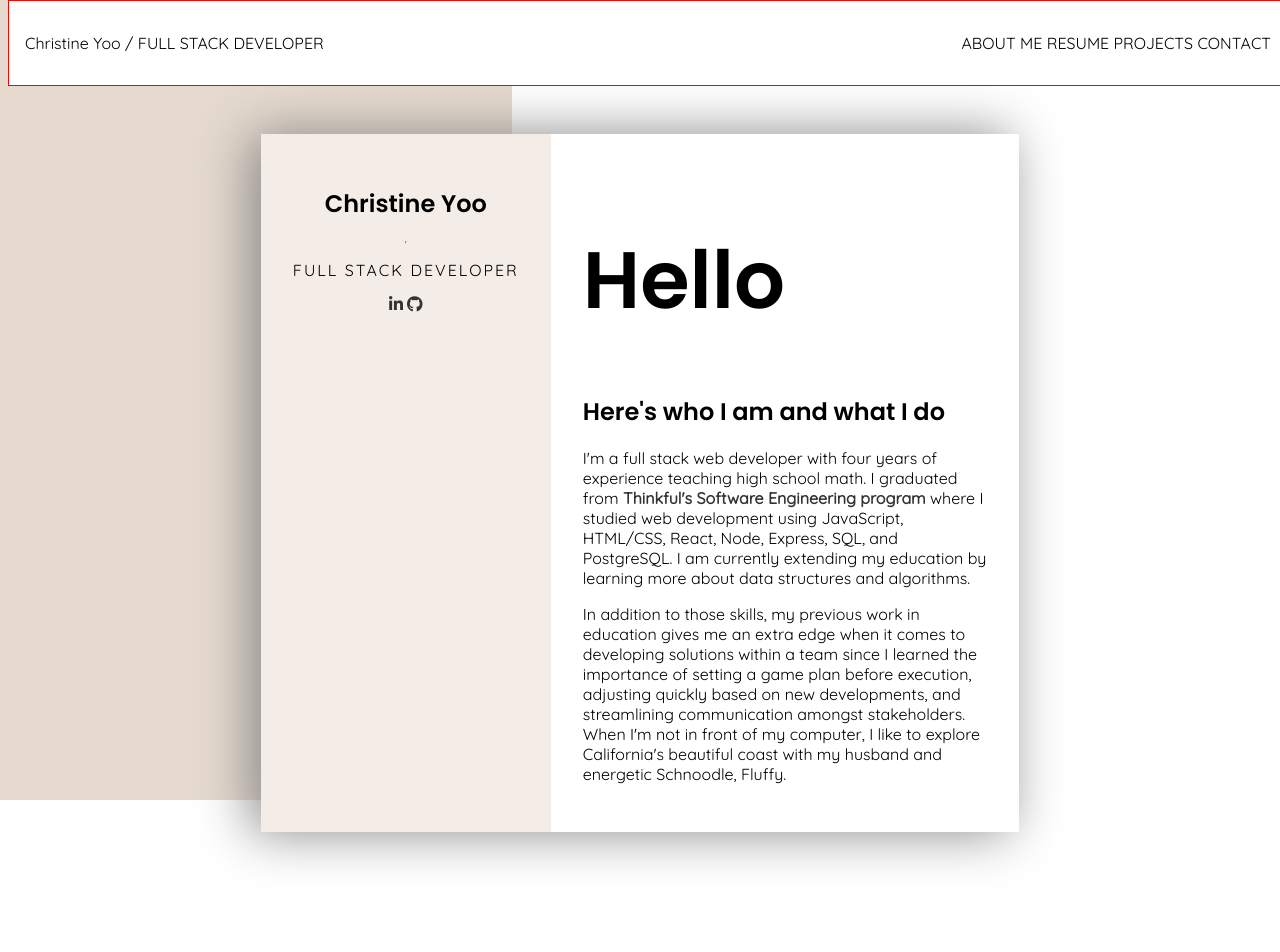
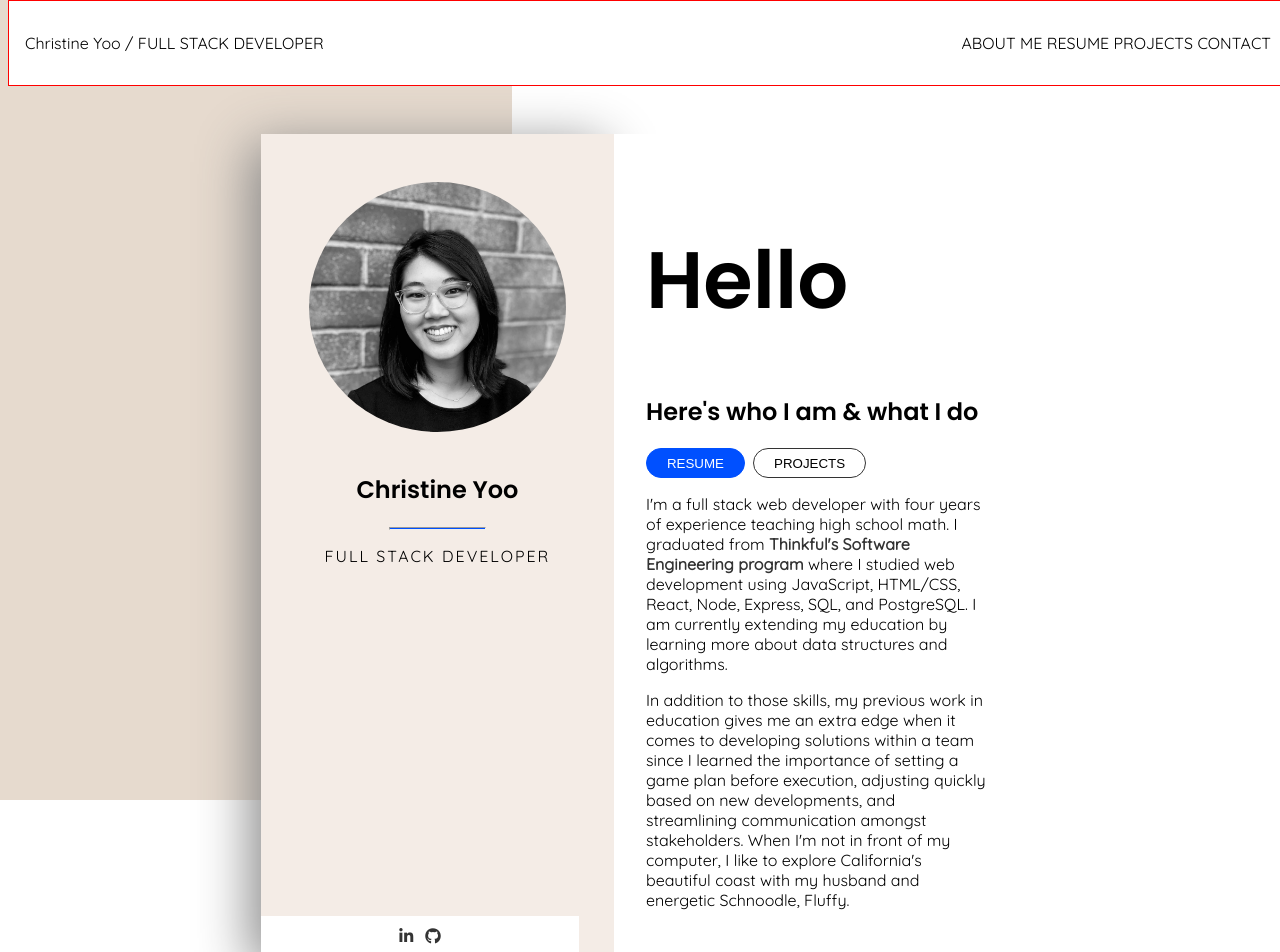
Before and after one commit to christineyoo/christine-portfolio, a React (Create React App) app: page / in a window 1280 px wide. Shown: the top 952 px of the page. Built offline with nearby package versions, Linux system fonts and the light colour scheme; a web font is replaced by a local one.

Commit message:
added social and buttons on about

```diff
--- a/src/about/About.css
+++ b/src/about/About.css
@@ -1,5 +1,4 @@
 #about {
-  box-shadow: -10px 0px 50px #888888;
   position: relative;
   z-index: 2;
   text-align: center;
@@ -7,12 +6,11 @@
 
 a {
   text-decoration: none;
-  color: #935446;
   font-weight: 900;
 }
 
 a:hover {
-  color: #6e3024;
+  color: #0050ff;
 }
 
 .about-flex {
@@ -21,10 +19,10 @@ a:hover {
 }
 
 .about-flex-1 {
-  padding: 2rem;
   flex: 1;
   text-align: center;
   background-color: #f4ece6;
+  box-shadow: -10px 10px 50px #888888;
 }
 
 .about-flex-2 {
@@ -49,13 +47,54 @@ a:hover {
 }
 
 hr {
-  margin: 0 7rem;
+  margin: 0 8rem;
   height: 3px;
   background-color: #0050ff;
  }
 
  #position {
    letter-spacing: 2px;
+ }
+
+ #social {
+   padding: 0.75rem;
+   background-color: #ffffff;
+   position: absolute;
+   bottom: 0;
+   width: 42%;
+ }
+
+ .blue-button {
+   border: 1px solid #0050ff;
+   border-radius: 1rem;
+   padding: 0.4rem 1.25rem;
+   background-color: #0050ff;
+   margin-right: 0.5rem;
+   color: #ffffff;
+ }
+
+.blue-button:hover {
+  background-color: transparent;
+  cursor: pointer;
+  color: #333333;
+}
+
+ .clear-button {
+  border: 1px solid #333333;
+  border-radius: 1rem;
+  padding: 0.4rem 1.25rem;
+  background-color: transparent;
+ }
+
+ .clear-button:hover {
+   background-color: #0050ff;
+   cursor: pointer;
+   color: #ffffff;
+ }
+
+ #profile {
+   border-radius: 50%;
+   margin: 3rem 3rem 1rem 3rem;
  }
 
 @media all and (min-width: 800px) {
--- a/src/about/About.js
+++ b/src/about/About.js
@@ -1,14 +1,18 @@
 import React, { Component } from 'react';
 import './About.css';
+import christine from '../images/christine.jpg';
 
 class About extends Component {
   render() {
     return (
-      <><div id='about' className='about-flex'>
+      <>
+        <div id='about' className='about-flex'>
           <div className='about-flex-1'>
+            <img src={christine} height='250px' alt='Christine' id='profile' />
             <h2>Christine Yoo</h2>
             <hr />
             <p id='position'>FULL STACK DEVELOPER</p>
+            <div id='social'>
               <a
                 href='https://www.linkedin.com/in/christine-yoo-cy/'
                 target='_blank'
@@ -16,6 +20,7 @@ class About extends Component {
               >
                 <i className='fab fa-linkedin-in'></i>
               </a>
+              &nbsp;
               &nbsp;
               <a
                 href='https://github.com/christineyoo'
@@ -25,9 +30,12 @@ class About extends Component {
                 <i className='fab fa-github'></i>
               </a>
             </div>
+          </div>
           <div className='about-flex-2'>
             <h1 id='about-h1'>Hello</h1>
-          <h2>Here's who I am and what I do</h2>
+            <h2>Here's who I am &amp; what I do</h2>
+            <button className='blue-button'>RESUME</button>
+            <button className='clear-button'>PROJECTS</button>
             <p>
               I'm a full stack web developer with four years of experience
               teaching high school math. I graduated from{' '}
@@ -43,20 +51,18 @@ class About extends Component {
               education by learning more about data structures and algorithms.
             </p>
             <p>
-            In addition to those skills, my previous work in education gives me
-            an extra edge when it comes to developing solutions within a team
-            since I learned the importance of setting a game plan before
+              In addition to those skills, my previous work in education gives
+              me an extra edge when it comes to developing solutions within a
+              team since I learned the importance of setting a game plan before
               execution, adjusting quickly based on new developments, and
               streamlining communication amongst stakeholders. When I'm not in
-            front of my computer, I like to explore California's beautiful coast
-            with my husband and energetic Schnoodle, Fluffy.
+              front of my computer, I like to explore California's beautiful
+              coast with my husband and energetic Schnoodle, Fluffy.
             </p>
           </div>
         </div>
         <div id='background'></div>
-
       </>
-
     );
   }
 }
--- a/src/contact/Contact.css
+++ b/src/contact/Contact.css
@@ -1,7 +1,7 @@
 @import url('https://fonts.googleapis.com/css2?family=Raleway&display=swap');
 @import url('https://fonts.googleapis.com/css2?family=Playfair+Display:ital,wght@1,800&display=swap');
 
-button {
+/* button {
   border: 1px solid #000;
   border-radius: 1rem;
   font-size: 1rem;
@@ -11,7 +11,7 @@ button {
   cursor: pointer;
   margin-right: 1rem;
   width: 100px;
-}
+} */
 
 .button-flex-1 {
   flex: 1;
```
Also changed, not shown: src/images/christine.jpg (added). Lines whose indentation alone changed are shown as unchanged.
